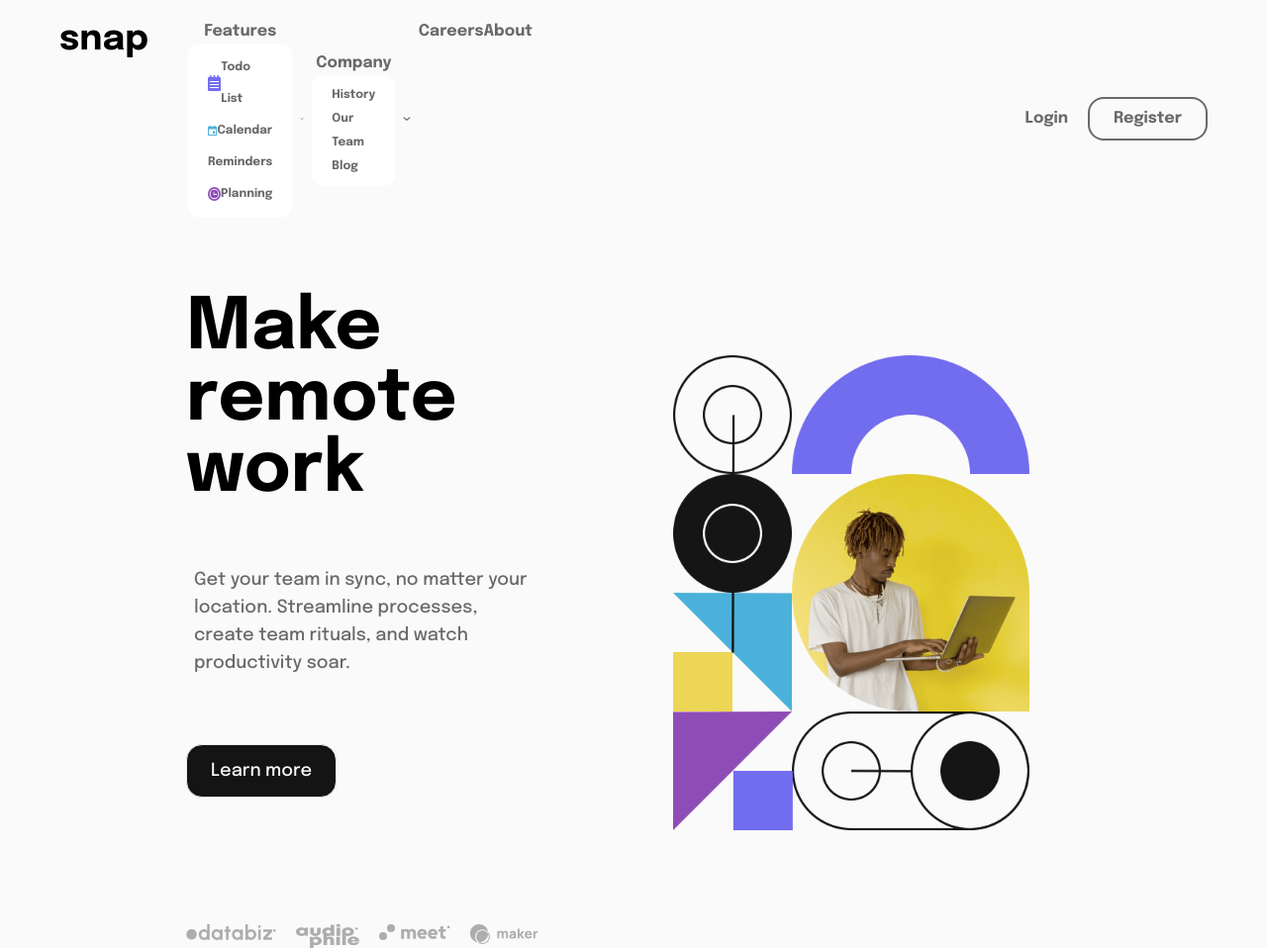
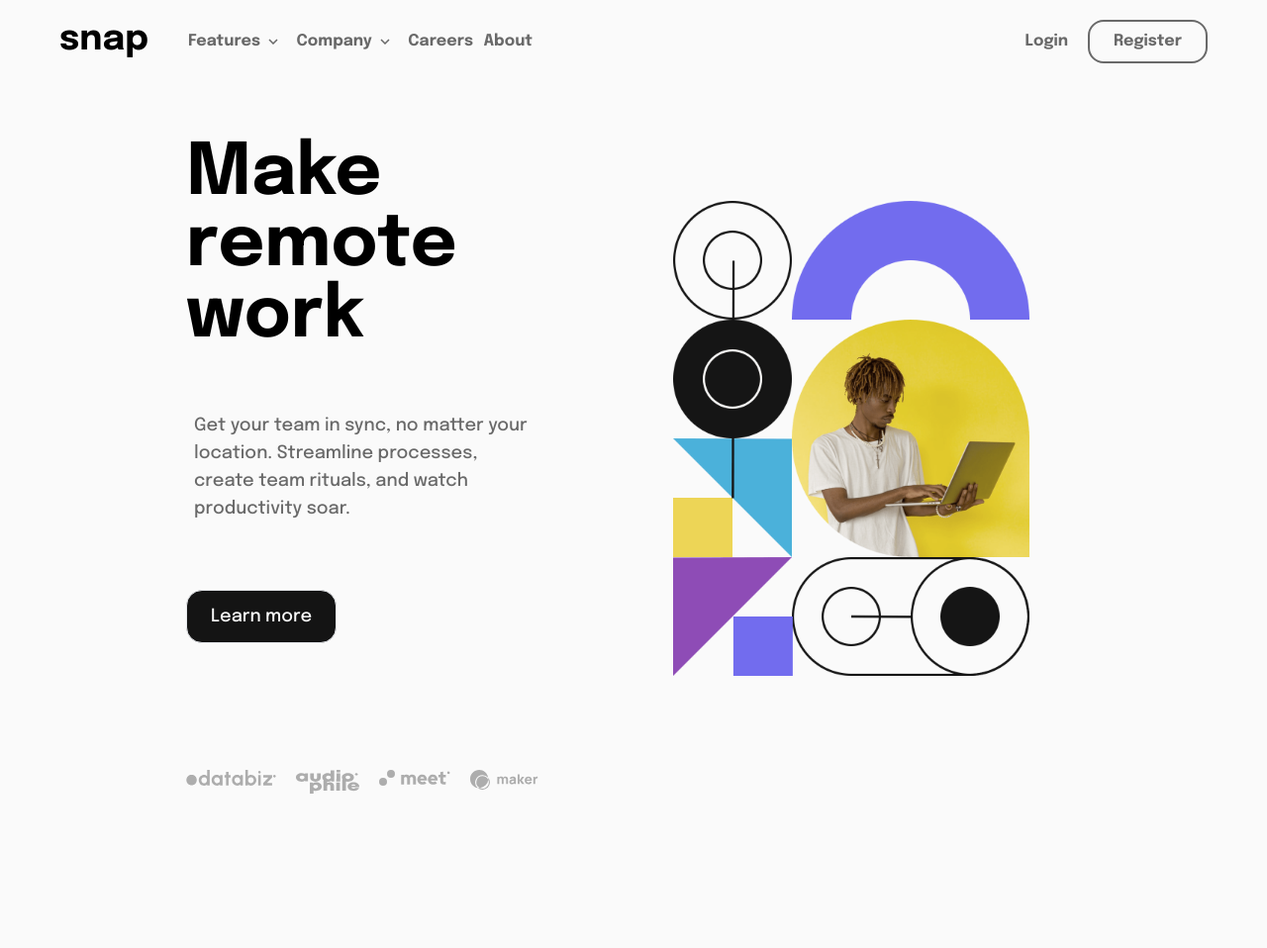
Before and after one commit to Jessepelumi/snap, a website: page public/index.html in a window 1280 px wide. Shown: the whole page at 99% size. After the commit the page ends 802 px from the top, so only its background shows below. Drawn offline with Linux system fonts and the light colour scheme.

Commit message:
added js file

```diff
--- a/public/index.html
+++ b/public/index.html
@@ -24,73 +24,73 @@
             <div class=" px-10 w-2/5">
                 <ul class="flex justify-between">
                     <li class="flex items-center cursor-pointer hover:text-neutral-almost_black">
-                        <button href="#">
+                        <button href="#" class="relative">
                             Features
-                            <div class="bg-white rounded-xl px-5 py-2 leading-8 z-10 text-xs text-start">
+                            <div class="menu hidden bg-white rounded-xl leading-8 z-10 text-xs text-start absolute">
                                 <ul>
                                     <li>
-                                        <a href="#" class="flex items-center justify-between">
+                                        <a href="#" class="flex items-center">
                                             <span>
-                                                <img src="icons/icon-todo.svg" alt="todo">
+                                                <img src="icons/icon-todo.svg" alt="todo" class="mx-3">
                                             </span>
-                                            <span>Todo List</span>
+                                            <span class="mx-3">TodoList</span>
                                         </a>
                                     </li>
                                     <li>
-                                        <a href="#" class="flex items-center justify-between">
+                                        <a href="#" class="flex items-center">
                                             <span>
-                                                <img src="icons/icon-calendar.svg" alt="calendar">
+                                                <img src="icons/icon-calendar.svg" alt="calendar" class="mx-3">
                                             </span>
-                                            <span>Calendar</span>
+                                            <span class="mx-3">Calendar</span>
                                         </a>
                                     </li>
                                     <li>
-                                        <a href="#" class="flex items-center justify-between">
+                                        <a href="#" class="flex items-center">
                                             <span>
-                                                <img src="icons/icon-reminders.svg" alt="reminders">
+                                                <img src="icons/icon-reminders.svg" alt="reminders" class="mx-3">
                                             </span>
-                                            <span>Reminders</span>
+                                            <span class="mx-3">Reminders</span>
                                         </a>
                                     </li>
                                     <li>
-                                        <a href="#" class="flex items-center justify-between">
+                                        <a href="#" class="flex items-center">
                                             <span>
-                                                <img src="icons/icon-planning.svg" alt="planning">
+                                                <img src="icons/icon-planning.svg" alt="planning" class="mx-3">
                                             </span>
-                                            <span>Planning</span>
+                                            <span class="mx-3">Planning</span>
                                         </a>
                                     </li>
                                 </ul>
                             </div>
                         </button>
-                        <span class="px-2">
+                        <span class="arrow px-2">
                             <img src="icons/icon-arrow-down.svg" alt="">
                         </span>
                     </li>
                     <li class="flex items-center cursor-pointer hover:text-neutral-almost_black">
-                        <button href="#">
+                        <button href="#" class="relative">
                             Company
-                            <div class="bg-white rounded-xl px-5 py-2 leading-6 z-10 text-xs text-start">
+                            <div class="menu hidden bg-white rounded-xl px-5 py-2 leading-6 z-10 text-xs text-start absolute">
                                 <ul>
                                     <li>
-                                        <a href="#">
+                                        <a href="#" class="mx-3">
                                             History
                                         </a>
                                     </li>
                                     <li>
-                                        <a href="#">
-                                            Our Team
+                                        <a href="#" class="mx-3">
+                                            OurTeam
                                         </a>
                                     </li>
                                     <li>
-                                        <a href="#">
+                                        <a href="#" class="mx-3">
                                             Blog
                                         </a>
                                     </li>
                                 </ul>
                             </div>
                         </button>
-                        <span class="px-2">
+                        <span class="arrow px-2">
                             <img src="icons/icon-arrow-down.svg" alt="">
                         </span>
                     </li>
@@ -135,6 +135,8 @@
                 <img src="images/client-maker.svg" alt="maker" class="h-5">
             </div>
         </article>
+
+        <script src="js/index.js"></script>
     </main>
 </body>
 </html>
--- /dev/null
+++ b/public/js/index.js
@@ -0,0 +1,8 @@
+const arrow = document.querySelectorAll(".arrow");
+const menu = document.querySelectorAll(".menu");
+
+arrow.addEventListener("click", () => {
+    if (menu.classList.contains("hidden")) {
+        menu.classList.remove("hidden");
+    }
+})
```
Also changed, not shown: public/styles.css.
